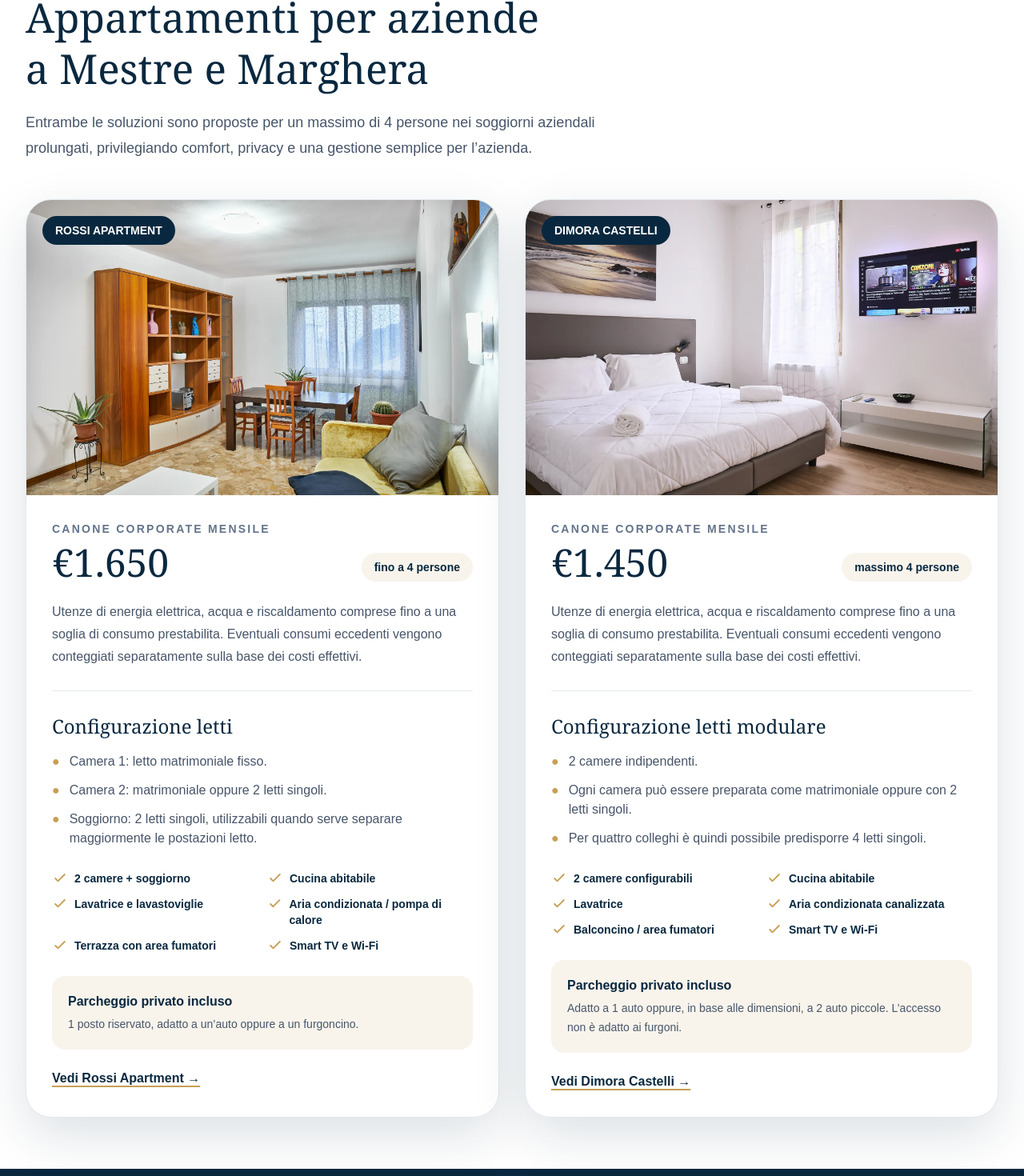
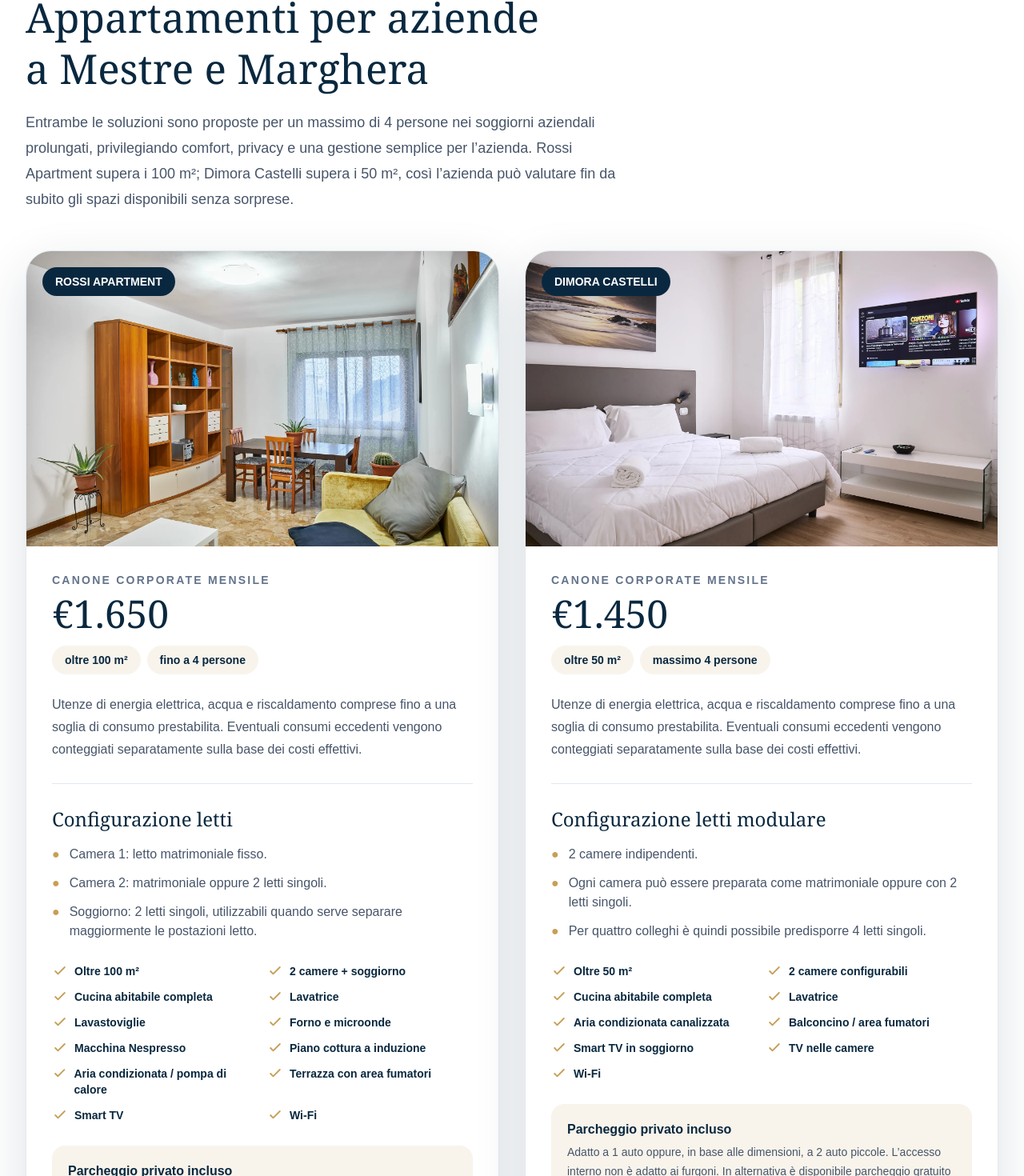
Before and after one commit to chiararegina90-spec/marghera-venice-apartments, a Next.js app: page /corporate in a window 1280 px wide. Shown: the part 1464-2934 px from the top of the page at 80% size. Built offline with nearby package versions, Linux system fonts and the light colour scheme.

Commit message:
Expand corporate apartment details and parking information

```diff
--- a/app/corporate/page.tsx
+++ b/app/corporate/page.tsx
@@ -73,7 +73,7 @@ const faq=[
   },
   {
     q:'È disponibile il parcheggio?',
-    a:'Sì. Rossi Apartment dispone di un posto privato adatto a un’auto o a un furgoncino. Dimora Castelli dispone di parcheggio privato adatto a un’auto oppure, in base alle dimensioni, a due auto piccole; l’accesso non è adatto ai furgoni.'
+    a:'Sì. Rossi Apartment dispone di un posto privato adatto a un’auto o a un furgoncino. Dimora Castelli dispone di parcheggio privato adatto a un’auto oppure, in base alle dimensioni, a due auto piccole; l’accesso interno non è adatto ai furgoni. In alternativa è possibile parcheggiare gratuitamente su strada proprio davanti all’appartamento.'
   },
   {
     q:'Come si richiede un preventivo?',
@@ -158,7 +158,7 @@ export default function CorporatePage(){
         <div className="max-w-3xl">
           <p className="text-xs font-black uppercase tracking-[.2em] text-gold">Due soluzioni corporate</p>
           <h2 className="mt-4 font-serif text-[clamp(2.3rem,4vw,4rem)] leading-tight text-navy">Appartamenti per aziende a Mestre e Marghera</h2>
-          <p className="mt-5 text-lg leading-8 text-slate-600">Entrambe le soluzioni sono proposte per un massimo di 4 persone nei soggiorni aziendali prolungati, privilegiando comfort, privacy e una gestione semplice per l’azienda.</p>
+          <p className="mt-5 text-lg leading-8 text-slate-600">Entrambe le soluzioni sono proposte per un massimo di 4 persone nei soggiorni aziendali prolungati, privilegiando comfort, privacy e una gestione semplice per l’azienda. Rossi Apartment supera i 100 m²; Dimora Castelli supera i 50 m², così l’azienda può valutare fin da subito gli spazi disponibili senza sorprese.</p>
         </div>
 
         <div className="mt-12 grid gap-8 lg:grid-cols-2">
@@ -170,7 +170,7 @@ export default function CorporatePage(){
             <div className="p-7 sm:p-8">
               <div className="flex flex-wrap items-end justify-between gap-4">
                 <div><p className="text-sm font-bold uppercase tracking-[.16em] text-slate-500">Canone corporate mensile</p><p className="mt-2 font-serif text-5xl text-navy">€1.650</p></div>
-                <p className="rounded-full bg-cream px-4 py-2 text-sm font-bold text-navy">fino a 4 persone</p>
+                <div className="flex flex-wrap gap-2"><p className="rounded-full bg-cream px-4 py-2 text-sm font-bold text-navy">oltre 100 m²</p><p className="rounded-full bg-cream px-4 py-2 text-sm font-bold text-navy">fino a 4 persone</p></div>
               </div>
               <p className="mt-6 leading-7 text-slate-600">Utenze di energia elettrica, acqua e riscaldamento comprese fino a una soglia di consumo prestabilita. Eventuali consumi eccedenti vengono conteggiati separatamente sulla base dei costi effettivi.</p>
 
@@ -184,7 +184,7 @@ export default function CorporatePage(){
               </div>
 
               <div className="mt-7 grid gap-3 sm:grid-cols-2">
-                {['2 camere + soggiorno','Cucina abitabile','Lavatrice e lavastoviglie','Aria condizionata / pompa di calore','Terrazza con area fumatori','Smart TV e Wi-Fi'].map(x=><div key={x} className="flex gap-2 text-sm font-semibold text-navy"><span className="text-gold"><CheckIcon/></span>{x}</div>)}
+                {['Oltre 100 m²','2 camere + soggiorno','Cucina abitabile completa','Lavatrice','Lavastoviglie','Forno e microonde','Macchina Nespresso','Piano cottura a induzione','Aria condizionata / pompa di calore','Terrazza con area fumatori','Smart TV','Wi-Fi'].map(x=><div key={x} className="flex gap-2 text-sm font-semibold text-navy"><span className="text-gold"><CheckIcon/></span>{x}</div>)}
               </div>
 
               <div className="mt-7 rounded-2xl bg-cream p-5">
@@ -203,7 +203,7 @@ export default function CorporatePage(){
             <div className="p-7 sm:p-8">
               <div className="flex flex-wrap items-end justify-between gap-4">
                 <div><p className="text-sm font-bold uppercase tracking-[.16em] text-slate-500">Canone corporate mensile</p><p className="mt-2 font-serif text-5xl text-navy">€1.450</p></div>
-                <p className="rounded-full bg-cream px-4 py-2 text-sm font-bold text-navy">massimo 4 persone</p>
+                <div className="flex flex-wrap gap-2"><p className="rounded-full bg-cream px-4 py-2 text-sm font-bold text-navy">oltre 50 m²</p><p className="rounded-full bg-cream px-4 py-2 text-sm font-bold text-navy">massimo 4 persone</p></div>
               </div>
               <p className="mt-6 leading-7 text-slate-600">Utenze di energia elettrica, acqua e riscaldamento comprese fino a una soglia di consumo prestabilita. Eventuali consumi eccedenti vengono conteggiati separatamente sulla base dei costi effettivi.</p>
 
@@ -217,12 +217,12 @@ export default function CorporatePage(){
               </div>
 
               <div className="mt-7 grid gap-3 sm:grid-cols-2">
-                {['2 camere configurabili','Cucina abitabile','Lavatrice','Aria condizionata canalizzata','Balconcino / area fumatori','Smart TV e Wi-Fi'].map(x=><div key={x} className="flex gap-2 text-sm font-semibold text-navy"><span className="text-gold"><CheckIcon/></span>{x}</div>)}
+                {['Oltre 50 m²','2 camere configurabili','Cucina abitabile completa','Lavatrice','Aria condizionata canalizzata','Balconcino / area fumatori','Smart TV in soggiorno','TV nelle camere','Wi-Fi'].map(x=><div key={x} className="flex gap-2 text-sm font-semibold text-navy"><span className="text-gold"><CheckIcon/></span>{x}</div>)}
               </div>
 
               <div className="mt-7 rounded-2xl bg-cream p-5">
                 <p className="font-bold text-navy">Parcheggio privato incluso</p>
-                <p className="mt-1 text-sm leading-6 text-slate-600">Adatto a 1 auto oppure, in base alle dimensioni, a 2 auto piccole. L’accesso non è adatto ai furgoni.</p>
+                <p className="mt-1 text-sm leading-6 text-slate-600">Adatto a 1 auto oppure, in base alle dimensioni, a 2 auto piccole. L’accesso interno non è adatto ai furgoni. In alternativa è disponibile parcheggio gratuito su strada proprio davanti all’appartamento.</p>
               </div>
               <Link href="/case/dimora-castelli" className="mt-6 inline-flex font-bold text-navy underline decoration-gold decoration-2 underline-offset-4">Vedi Dimora Castelli →</Link>
             </div>
```
